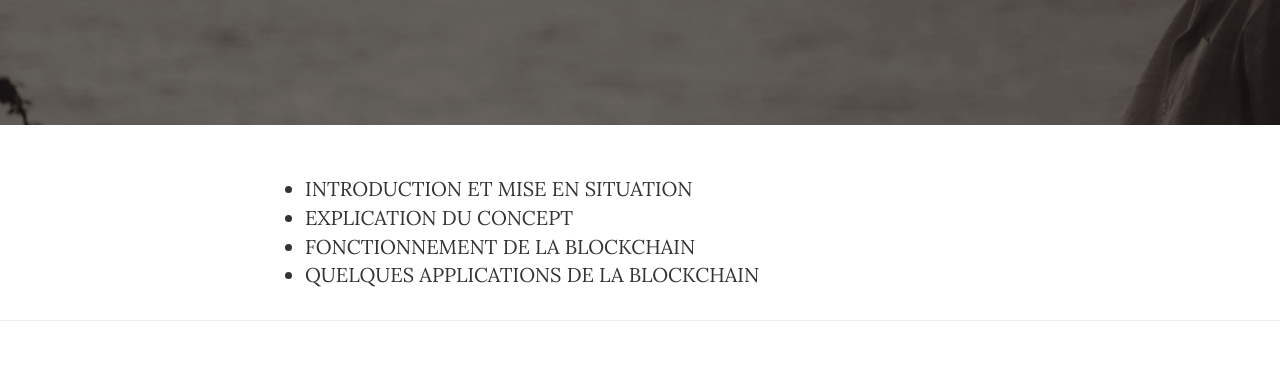
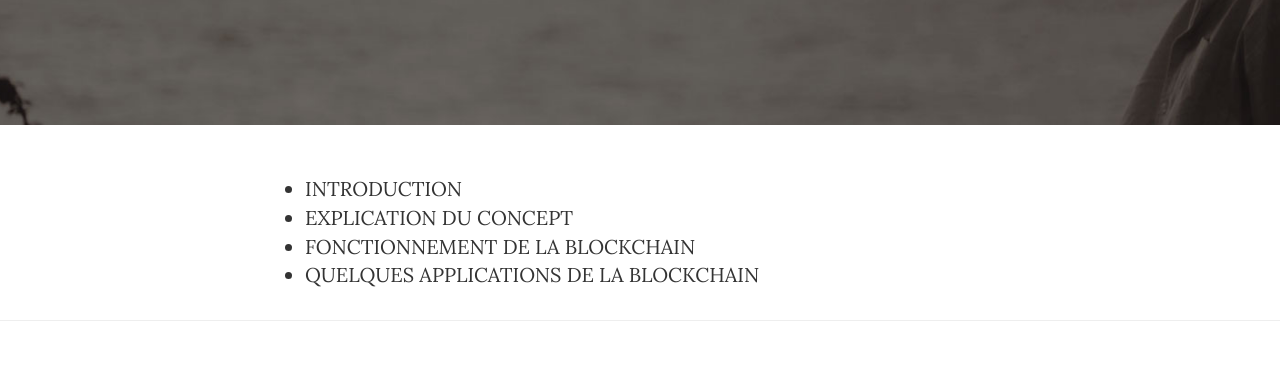
Before and after one commit to mohamedamine92/mohamedamine92.github.io, a website: page about.html in a window 1280 px wide. Shown: the part 323-692 px from the top of the page. Drawn offline with nearby package versions, Linux system fonts and the light colour scheme.

Commit message:
Initial commit

```diff
--- a/about.html
+++ b/about.html
@@ -88,7 +88,7 @@
         <div class="row">
             <div class="col-lg-8 col-lg-offset-2 col-md-10 col-md-offset-1">
                 <ul>
-                  <li>INTRODUCTION ET MISE EN SITUATION</li>
+                  <li>INTRODUCTION</li>
 
                   <li>EXPLICATION DU CONCEPT </li>
 
```
Also changed, not shown: contact.html (+1 -1 lines).
